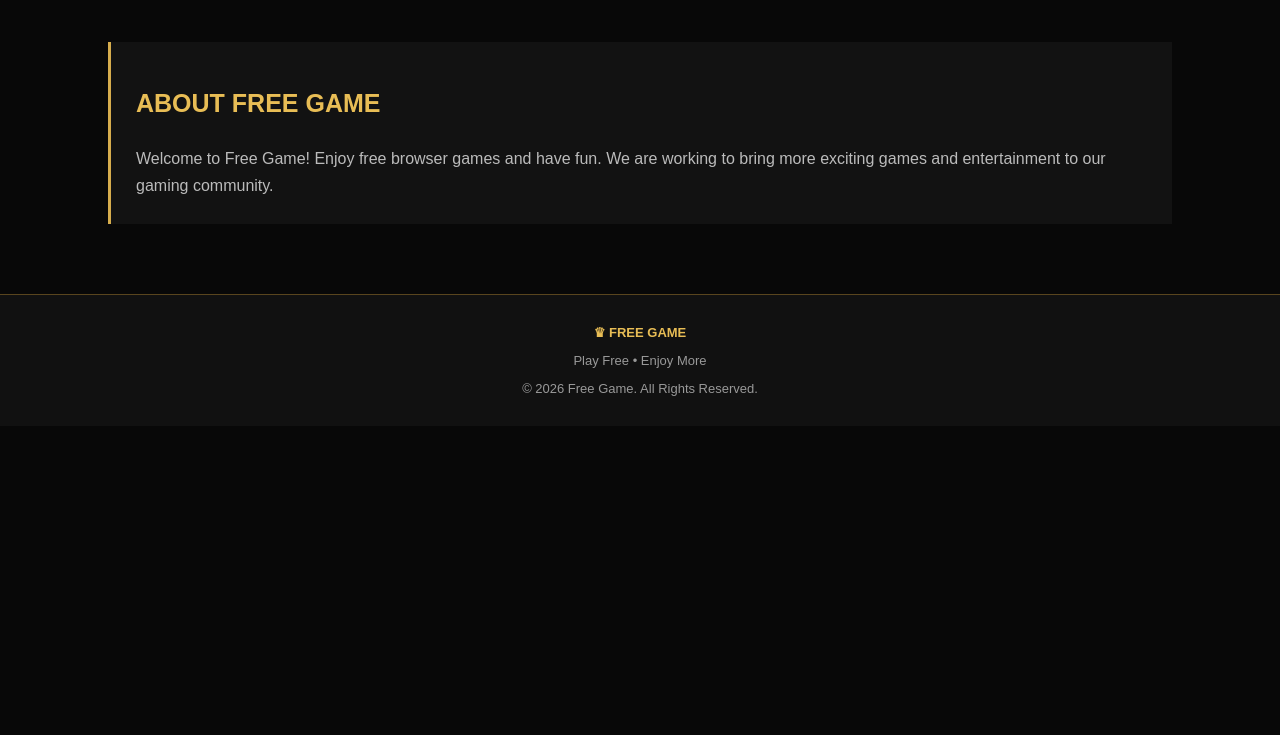
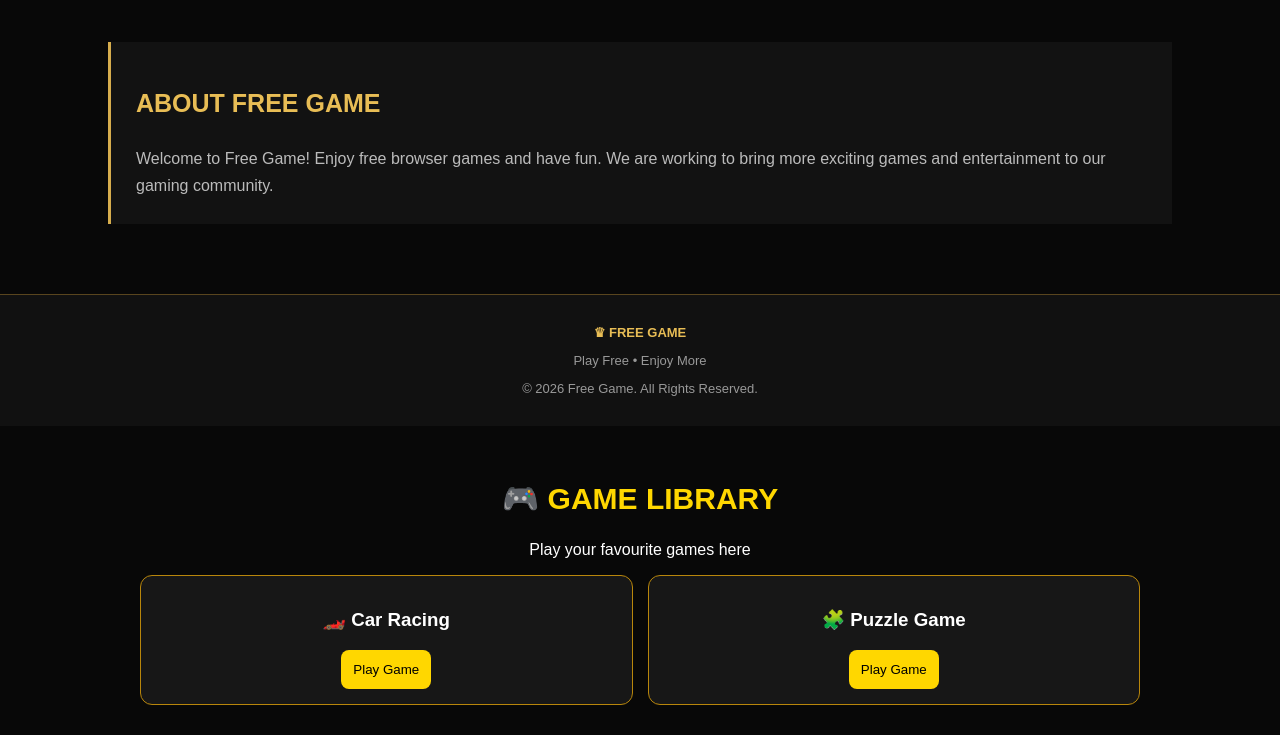
Before and after one commit to mubashirf232-cpu/gamezone-pk, a plain HTML site: page index.html in a window 1280 px wide. Shown: the part 857-1592 px from the top of the page. Before the commit the page ends 1283 px from the top, so only its background shows below. Drawn offline with Linux system fonts and the light colour scheme.

Commit message:
Update index.html

```diff
--- a/index.html
+++ b/index.html
@@ -394,4 +394,39 @@ function closeGame(){
 </script>
 
 </body>
+ <section id="game-library" style="padding:30px 15px;background:#080808;color:white;text-align:center">
+  <h2 style="color:gold;font-size:30px">🎮 GAME LIBRARY</h2>
+  <p>Play your favourite games here</p>
+
+  <div style="display:grid;grid-template-columns:repeat(auto-fit,minmax(220px,1fr));gap:15px;max-width:1000px;margin:auto">
+
+    <div style="background:#171717;padding:15px;border:1px solid #b8860b;border-radius:12px">
+      <h3>🏎️ Car Racing</h3>
+      <button onclick="openGame('https://playcanv.as/p/2OlkUaxF/')" style="background:gold;padding:12px;border:0;border-radius:8px">Play Game</button>
+    </div>
+
+    <div style="background:#171717;padding:15px;border:1px solid #b8860b;border-radius:12px">
+      <h3>🧩 Puzzle Game</h3>
+      <button onclick="openGame('https://www.crazygames.com/game/2048')" style="background:gold;padding:12px;border:0;border-radius:8px">Play Game</button>
+    </div>
+
+  </div>
+
+  <div id="game-player" style="display:none;margin:25px auto;max-width:1000px">
+    <button onclick="closeGame()" style="background:#b8860b;padding:12px;border:0;border-radius:8px;margin-bottom:10px">← Back to Games</button>
+    <iframe id="game-frame" style="width:100%;height:600px;border:1px solid gold;border-radius:10px" allowfullscreen></iframe>
+  </div>
+</section>
+
+<script>
+function openGame(url) {
+  document.getElementById('game-frame').src = url;
+  document.getElementById('game-player').style.display = 'block';
+  document.getElementById('game-player').scrollIntoView({behavior:'smooth'});
+}
+function closeGame() {
+  document.getElementById('game-frame').src = '';
+  document.getElementById('game-player').style.display = 'none';
+}
+</script>
 </html>
```
